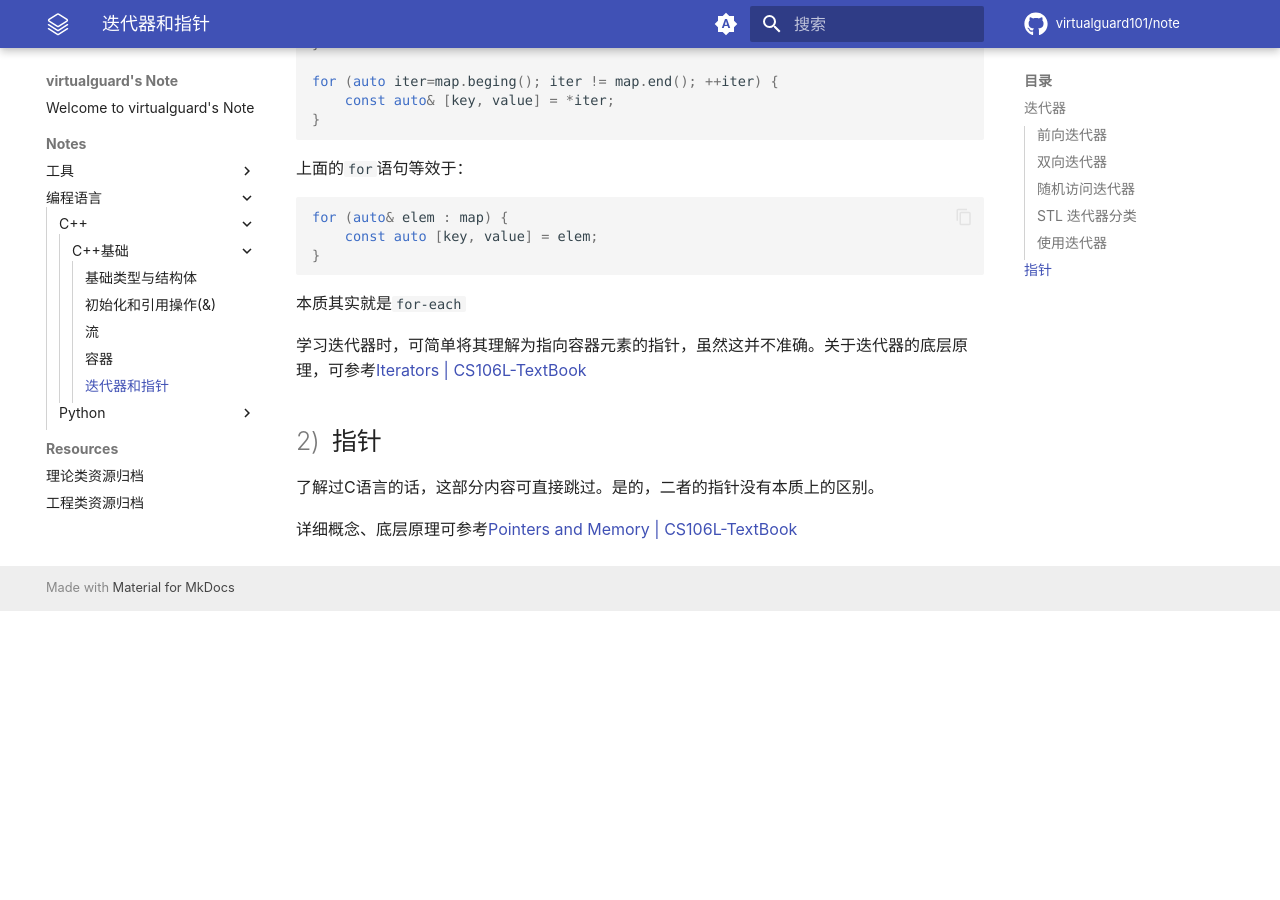
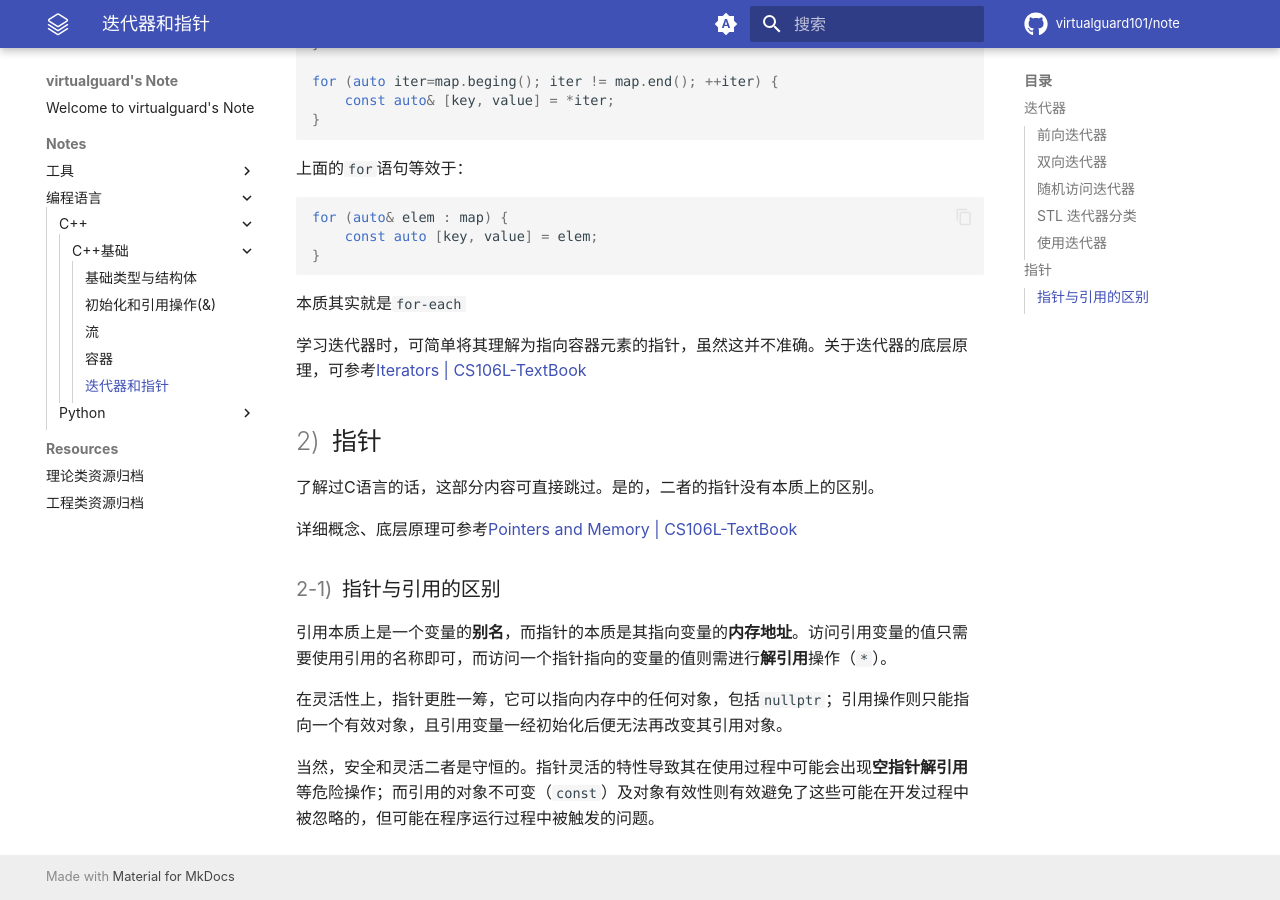
Before and after one commit to virtualguard101/note, an MkDocs documentation site: the page built from docs/notes/编程语言/c++/c++基础/5-iterators-pointers.md, in a window 1280 px wide and 900 px high, scrolled down 3512 px. Built offline with MkDocs 1.6.1 and Material for MkDocs 9.7.7, drawn with Linux system fonts in a browser that asks for light colours; some web fonts are replaced; comment, search, counter and statistics services are not loaded; before the commit the page ends 4123 px from its top, so only the background shows below that.

Commit message:
update cpp-base-5, pointers

```diff
--- a/docs/notes/编程语言/c++/c++基础/5-iterators-pointers.md
+++ b/docs/notes/编程语言/c++/c++基础/5-iterators-pointers.md
@@ -149,3 +149,11 @@ for (auto& elem : map) {
 了解过C语言的话，这部分内容可直接跳过。是的，二者的指针没有本质上的区别。
 
 详细概念、底层原理可参考[Pointers and Memory | CS106L-TextBook](https://cs106l.github.io/textbook/cpp-fundamentals/pointers-and-memory)
+
+### 指针与引用的区别
+
+引用本质上是一个变量的**别名**，而指针的本质是其指向变量的**内存地址**。访问引用变量的值只需要使用引用的名称即可，而访问一个指针指向的变量的值则需进行**解引用**操作（`*`）。
+
+在灵活性上，指针更胜一筹，它可以指向内存中的任何对象，包括`nullptr`；引用操作则只能指向一个有效对象，且引用变量一经初始化后便无法再改变其引用对象。
+
+当然，安全和灵活二者是守恒的。指针灵活的特性导致其在使用过程中可能会出现**空指针解引用**等危险操作；而引用的对象不可变（`const`）及对象有效性则有效避免了这些可能在开发过程中被忽略的，但可能在程序运行过程中被触发的问题。
```
